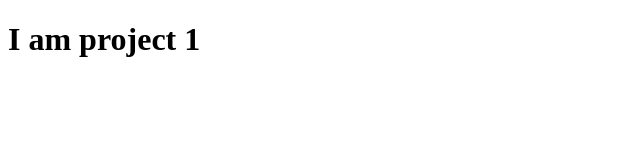
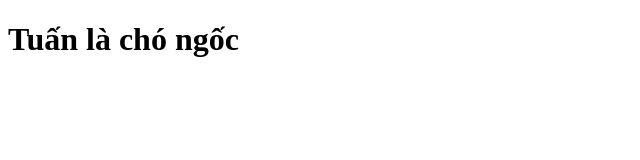
Before and after one commit to Qyn1903/QuynhVu.github.io, a plain HTML site: page project1.html in a window 1280 px wide. Shown: the whole page, without its empty margins (0-640 px from the left). Drawn offline with Linux system fonts and the light colour scheme.

Commit message:
Update project1.html

```diff
--- a/project1.html
+++ b/project1.html
@@ -8,6 +8,6 @@
   <link rel="icon" href="favicon.png">
 </head>
 <body>
-  <h1>I am project 1</h1>
+  <h1>Tuấn là chó ngốc</h1>
 </body>
 </html>
```
